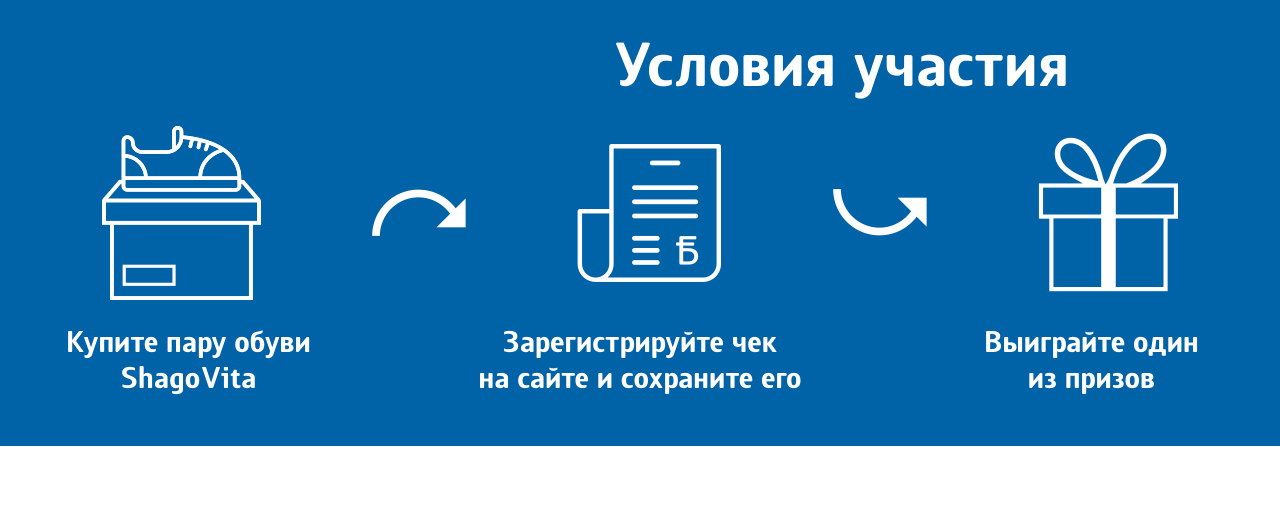
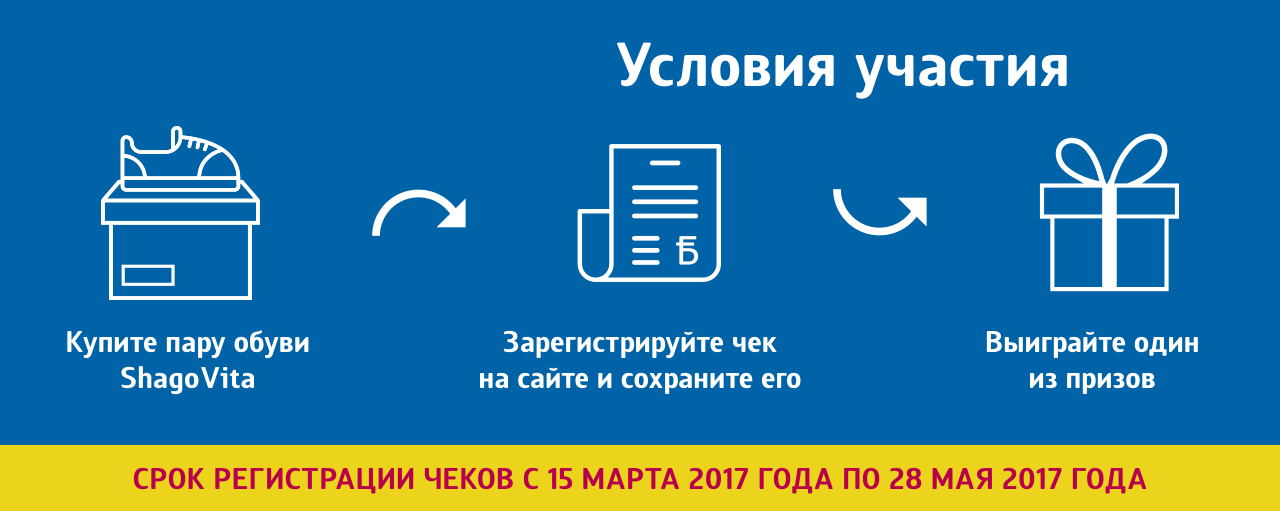
Before and after one commit to FoxyGirl/shagovita, a website: page index.html in a window 1280 px wide. Shown: the part 815-1326 px from the top of the page. Before the commit the page ends 1261 px from the top, so only its background shows below. Drawn offline with nearby package versions, Linux system fonts and the light colour scheme; files that its build step writes are made by us from their sources.

Commit message:
Add footer in Conditions Section

```diff
--- a/index.html
+++ b/index.html
@@ -92,6 +92,9 @@
                     <div class="conditions__rules-item  conditions__rules-item--anketa">Зарегистрируйте чек на&nbsp;сайте и сохраните его</div>
                     <div class="conditions__rules-item  conditions__rules-item--prize">Выиграйте один из&nbsp;призов</div>
                 </div>
+                <footer class="conditions__footer">
+                    Срок регистрации чеков с 15 марта 2017 года по 28 мая 2017 года
+                </footer>
             </div>
         </section>
     </main>
--- a/sass/blocks/conditions.scss
+++ b/sass/blocks/conditions.scss
@@ -4,7 +4,7 @@
   &__inner {
     @include container;
     background-color: $brand-color;
-    border: 1px solid transparent;
+    border-top: 1px solid transparent;
 
   }
 
@@ -54,4 +54,16 @@
     }
   }
 
+  &__footer {
+    margin-right: -$indent-help;
+    margin-left: -$indent-help;
+    padding: 15px $indent-help;
+    background-color: $yellow-color;
+    color: $red-color;
+    font-weight: 700;
+    font-size: 30px;
+    text-transform: uppercase;
+    text-align: center;
+  }
+
 }
```
